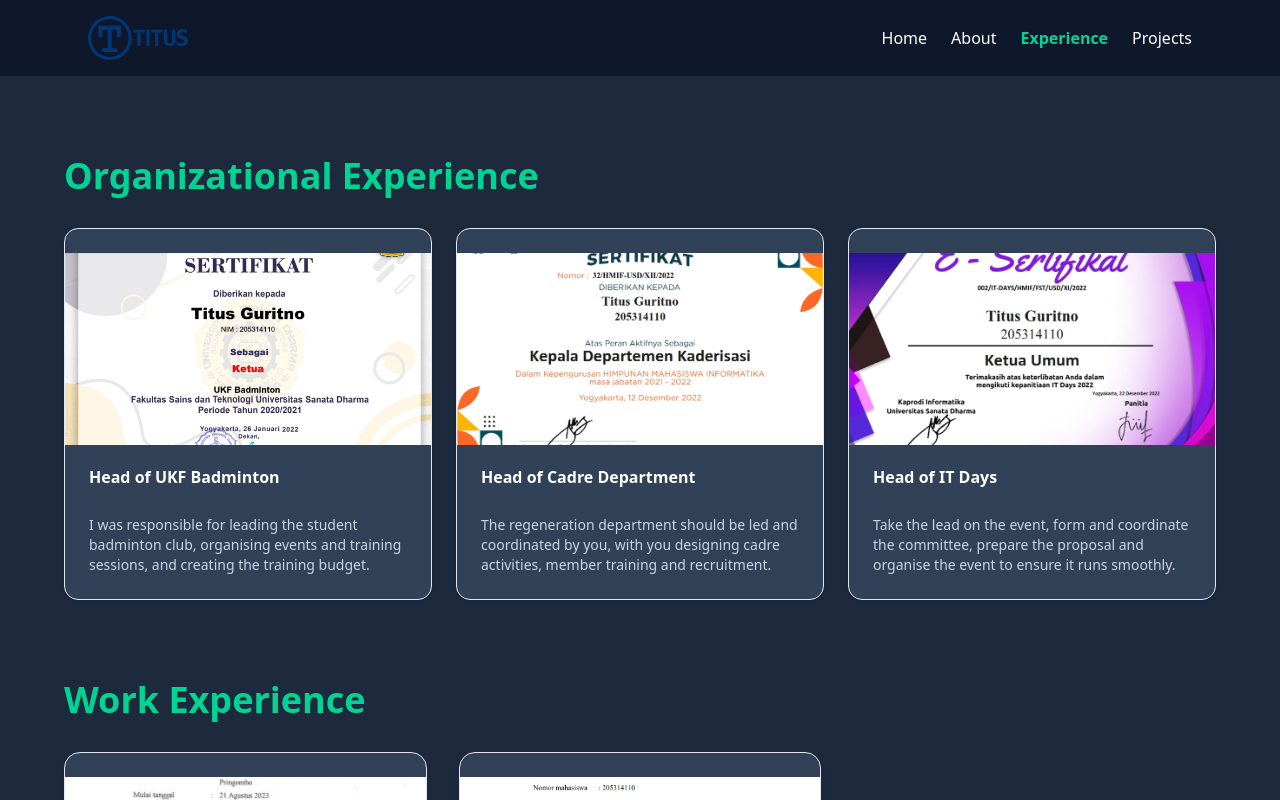
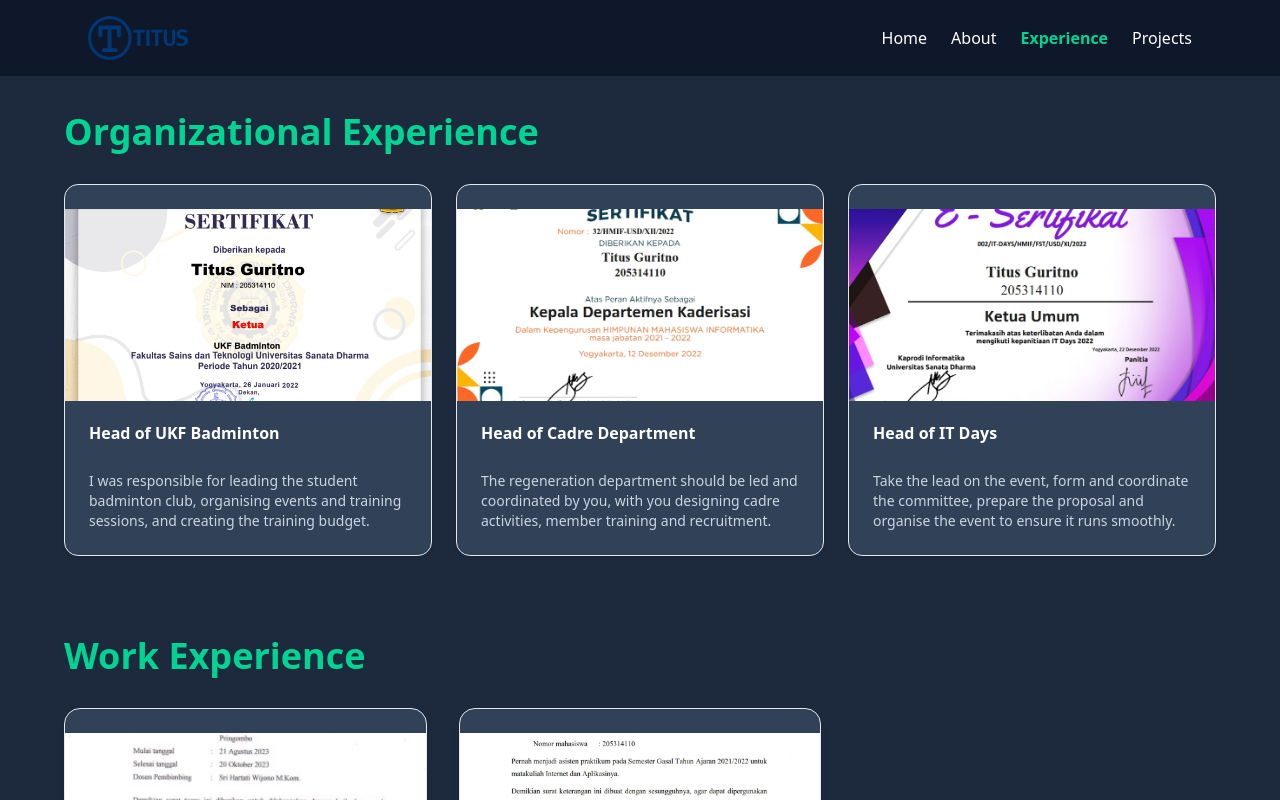
Before and after one commit to titusguritno/my-portfolio, a Next.js app: page /experience in a window 1280 px wide. Shown: the top 800 px of the page. Built offline with nearby package versions, Linux system fonts and the light colour scheme.

Commit message:
resize the padding of the navbar

```diff
--- a/app/_components/navbar.jsx
+++ b/app/_components/navbar.jsx
@@ -20,7 +20,7 @@ export default function Navbar() {
   const isActive = (href) => pathname === href;
 
   return (
-    <header className="bg-[#0f172a] text-white w-full z-50">
+    <header className="bg-[#0f172a] text-white w-full z-50 fixed pt-0">
       <div className="max-w-6xl mx-auto px-6 py-4 flex justify-between items-center">
         {/* Logo */}
         <Link href="/" className="text-2xl font-bold text-emerald-400">
--- a/app/about/page.jsx
+++ b/app/about/page.jsx
@@ -6,7 +6,7 @@ const About = () => {
   return (
     <>
       <Navbar />
-      <main className="w-full px-6 py-20 bg-slate-800 text-white min-h-screen">
+      <main className="w-full px-6 py-28 bg-slate-800 text-white min-h-screen">
         <div className="max-w-6xl mx-auto flex flex-col md:flex-row items-start gap-12">
           {/* Biografi dan Galeri */}
           <div className="flex-1 text-left space-y-4">
--- a/app/experience/page.jsx
+++ b/app/experience/page.jsx
@@ -14,7 +14,7 @@ const Experience = () => {
   return (
     <>
       <Navbar />
-      <main className="w-full px-6 py-20 bg-slate-800 text-white min-h-screen">
+      <main className="w-full px-6 py-28 bg-slate-800 text-white min-h-screen">
         {/* Organizational Experience */}
         <section className="max-w-6xl mx-auto mb-20">
           <h2 className="text-4xl font-bold text-emerald-400 mb-8">
--- a/app/home/page.jsx
+++ b/app/home/page.jsx
@@ -9,7 +9,7 @@ export default function Home() {
   return (
     <>
       <Navbar />
-      <main className="w-full px-6 py-20 bg-gradient-to-r from-slate-800 via-slate-900 to-black text-white min-h-screen">
+      <main className="w-full px-6 py-28 bg-gradient-to-r from-slate-800 via-slate-900 to-black text-white min-h-screen flex justify-center">
         <div className="max-w-6xl mx-auto flex flex-col-reverse md:flex-row items-center gap-12">
           {/* Left Side: Text */}
           <div className="flex-1 text-center md:text-left">
```
